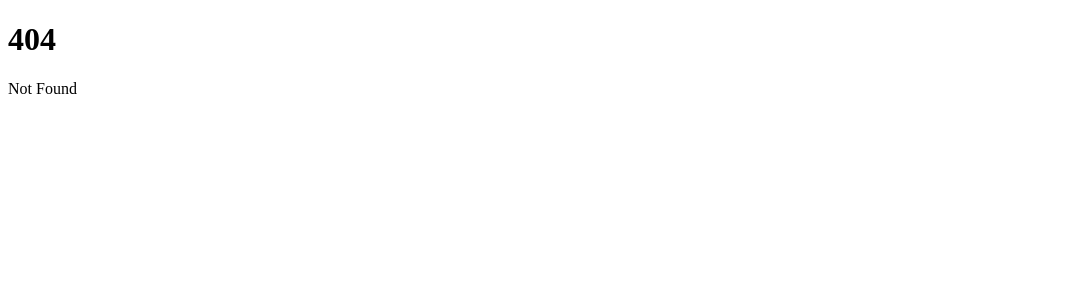
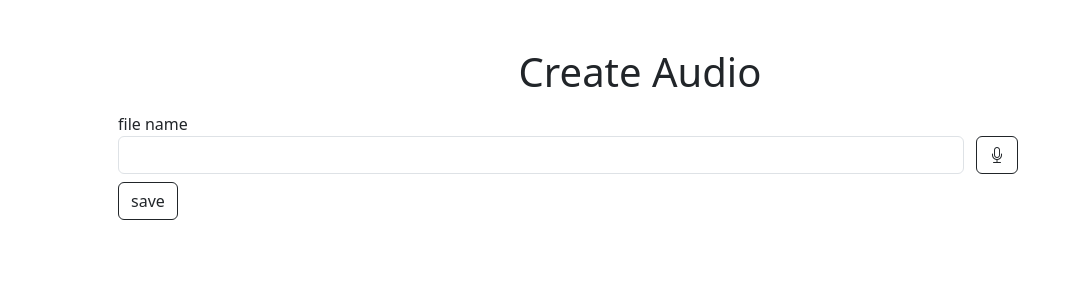
Before and after one commit to julianhahn/language-learning, a SvelteKit app: page / in a window 1280 px wide. Before the commit this address had no page. Shown: the top 300 px of the page, without its empty margins (0-1073 px from the left). Built offline with nearby package versions, Linux system fonts and the light colour scheme.

Commit message:
restructured and merged both projects

```diff
--- a/src/app.html
+++ b/src/app.html
@@ -3,6 +3,17 @@
 	<head>
 		<meta charset="utf-8" />
 		<link rel="icon" href="%sveltekit.assets%/favicon.png" />
+		<link
+			href="https://cdn.jsdelivr.net/npm/bootstrap@5.3.0-alpha1/dist/css/bootstrap.min.css"
+			rel="stylesheet"
+			integrity="sha384-GLhlTQ8iRABdZLl6O3oVMWSktQOp6b7In1Zl3/Jr59b6EGGoI1aFkw7cmDA6j6gD"
+			crossorigin="anonymous"
+		/>
+		<script
+			src="https://cdn.jsdelivr.net/npm/bootstrap@5.3.0-alpha1/dist/js/bootstrap.bundle.min.js"
+			integrity="sha384-w76AqPfDkMBDXo30jS1Sgez6pr3x5MlQ1ZAGC+nuZB+EYdgRZgiwxhTBTkF7CXvN"
+			crossorigin="anonymous"
+		></script>
 		<meta name="viewport" content="width=device-width" />
 		%sveltekit.head%
 	</head>
--- /dev/null
+++ b/src/routes/+layout.svelte
@@ -0,0 +1,9 @@
+<script lang="ts">
+	import './style.css';
+</script>
+
+<slot />
+
+<style lang="scss">
+	@import url('https://cdn.jsdelivr.net/npm/bootstrap-icons@1.3.0/font/bootstrap-icons.css');
+</style>
--- /dev/null
+++ b/src/routes/+page.svelte
@@ -0,0 +1,98 @@
+<script lang="ts">
+	import { onMount } from 'svelte';
+
+	interface audio {
+		audio: AudioBuffer | undefined;
+		name: string;
+	}
+
+	let current: audio = {
+		audio: undefined,
+		name: ''
+	};
+
+	let is_recording = false;
+	let mediaRecorder: MediaRecorder | null = null;
+	let stream: MediaStream | null = null;
+	let media: Blob[] = [];
+
+	let audio_url: string | null = null;
+	let audio_blob: Blob | null = null;
+
+	$: {
+		if (audio_blob) {
+			audio_url = URL.createObjectURL(audio_blob);
+			let audioElement = new Audio(audio_url);
+			audioElement.play();
+			console.log('new audio url', audio_url);
+		}
+	}
+
+	async function startRecording() {
+		if (!is_recording) {
+			stream = await navigator.mediaDevices.getUserMedia({ audio: true });
+			mediaRecorder = new MediaRecorder(stream);
+			mediaRecorder.ondataavailable = (e: BlobEvent) => {
+				media = [...media, e.data];
+			};
+			mediaRecorder.start();
+			is_recording = true;
+		}
+	}
+
+	function stopRecording() {
+		if (is_recording && mediaRecorder !== null) {
+			mediaRecorder.stop();
+			is_recording = false;
+			audio_blob = new Blob(media, { type: 'audio/mpeg; codecs=opus' });
+			media = [];
+			if (stream) {
+				let tracks = stream.getTracks();
+				tracks.forEach((track) => {
+					track.stop();
+				});
+			}
+		}
+	}
+</script>
+
+<svelte:head>
+	<title>Audio Record</title>
+	<meta name="description" content="Svelte demo app" />
+</svelte:head>
+
+<div class="d-flex align-items-center flex-column w-100 h-100">
+	<h1 class="pt-5">Create Audio</h1>
+	<div id="addition_wrapper" class=" container px-5 mt-2">
+		<label for="audio_input">file name</label>
+		<div class="row input-group ">
+			<div class="col  col-10">
+				<input
+					bind:value={current.name}
+					type="text"
+					class="form-control"
+					id="audio_input"
+					aria-describedby="input_addon"
+				/>
+			</div>
+			<div class="col col-2 mx-0 px-0 input-group-append">
+				<button
+					on:click={is_recording ? stopRecording : startRecording}
+					class="btn btn-outline-dark {is_recording ? 'bg-danger' : ''}"
+				>
+					<i class="bi bi-mic {is_recording ? 'text-white' : 'text-dark'} " />
+				</button>
+			</div>
+		</div>
+		<div class="row mt-2">
+			<div class="col">
+				<button class="btn btn-outline-dark">save</button>
+			</div>
+		</div>
+	</div>
+	{#if audio_url !== null}
+		<audio controls>
+			<source src={audio_url} type="audio/mpeg; codecs=opus" />
+		</audio>
+	{/if}
+</div>
--- /dev/null
+++ b/src/routes/style.css
@@ -0,0 +1,7 @@
+html,
+body {
+	height: 100%;
+	width: 100%;
+	margin: 0;
+	padding: 0;
+}
```
Also changed, not shown: package.json (+7 -1 lines), src/routes/copy_paste/+page.server.ts (+16 -13 lines), src/routes/copy_paste/+page.svelte (+42 -37 lines), 1 other file (tests, documents, lock files or other folders).
